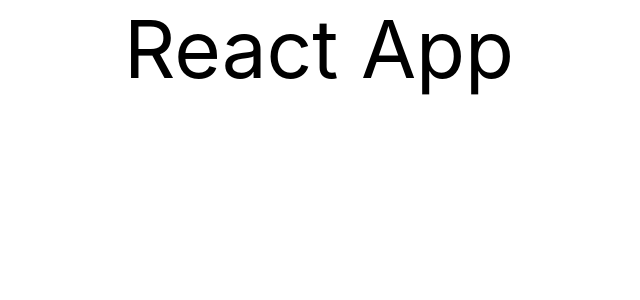
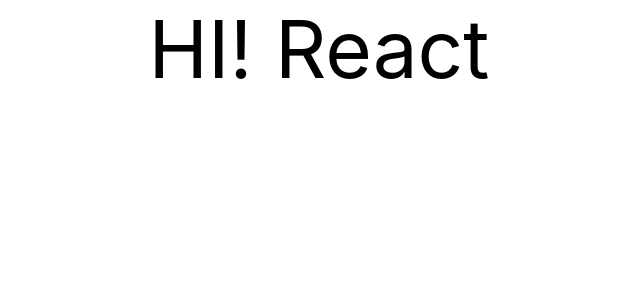
Before and after one commit to modern-agile-team/idu-market-react, a React (Create React App) app: page / in a window 1280 px wide. Shown: the top 300 px of the page, without its empty margins (321-961 px from the left). Built offline with nearby package versions, Linux system fonts and the light colour scheme.

Commit message:
Implement(minjae): 기본 파일 정리 및 폴더 구분 #3

```diff
--- a/src/App.js
+++ b/src/App.js
@@ -3,7 +3,7 @@
 function App() {
   return (
     <div className="App">
-      React App
+      HI! React
     </div>
   );
 }
--- a/src/index.js
+++ b/src/index.js
@@ -1,6 +1,7 @@
 import React from 'react';
 import ReactDOM from 'react-dom';
 import './index.scss';
+import './scss/test.scss';
 import App from './App';
 import reportWebVitals from './reportWebVitals';
 
```
